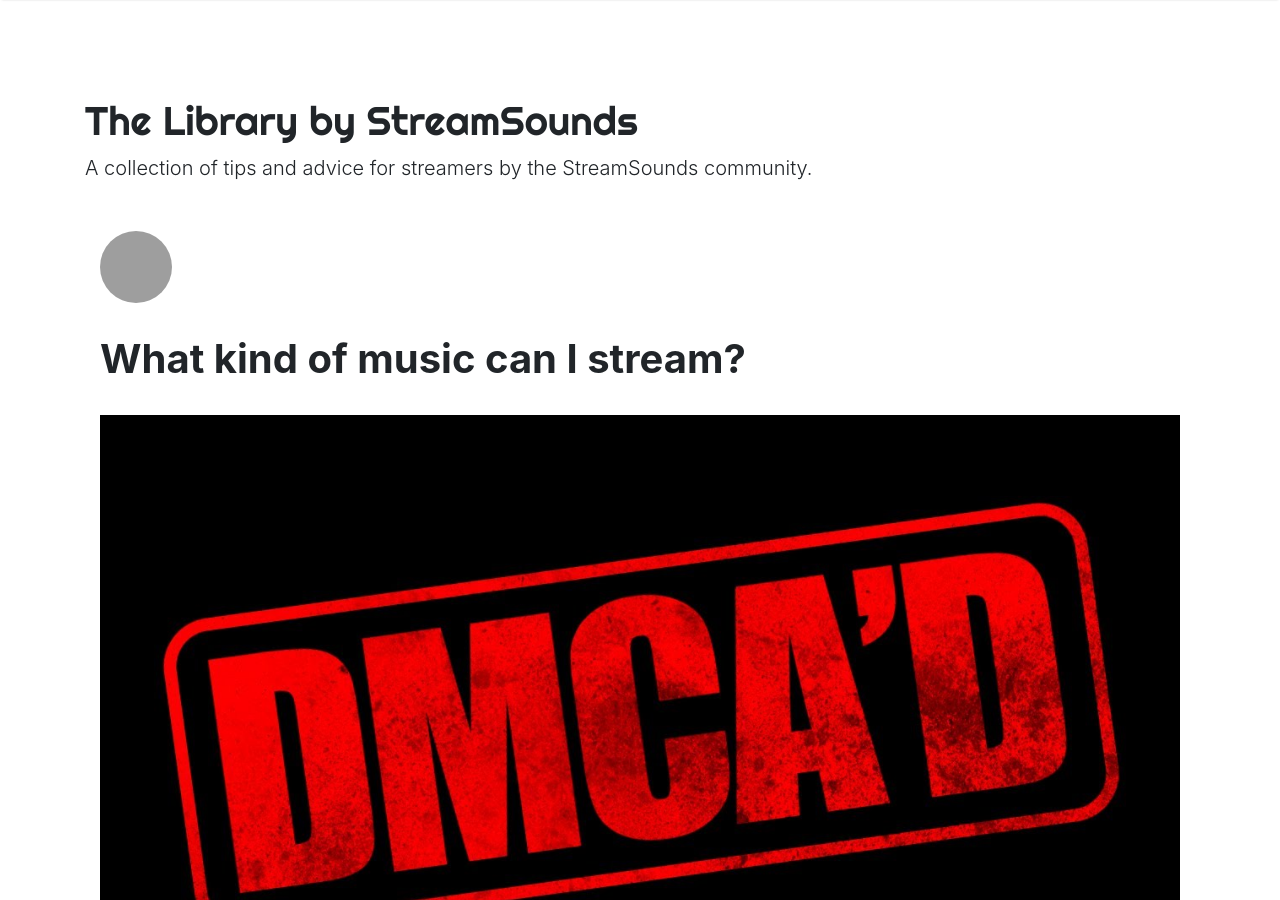
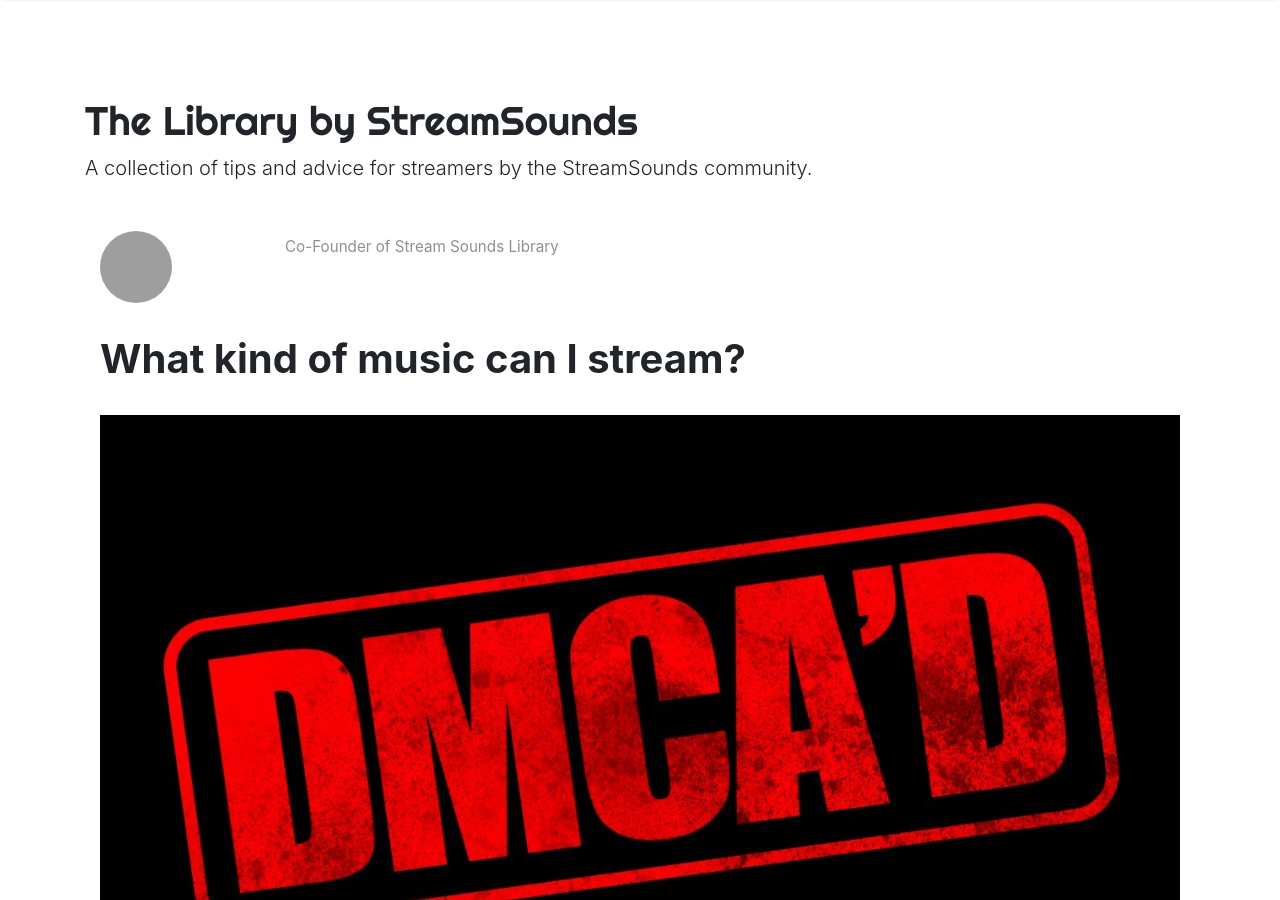
Before and after one commit to StreamSounds/library, a Jekyll site: the page built from _posts/2020-12-06-What-Kind-Of-Music-Can-I-Stream.md, in a window 1280 px wide and 900 px high. Built offline with Jekyll 4.4.1, drawn with Linux system fonts in a browser that asks for light colours; nearby versions of some CDN libraries; comment, search, counter and statistics services are not loaded; grey boxes are pictures that could not be loaded.

```diff
--- a/_config.yml
+++ b/_config.yml
@@ -17,7 +17,7 @@ authors:
     name: OGJunkyard
     display_name: OGJunkyard
     avatar: 'assets/images/OGFace.jpg'
-    gravatar: ''
+    gravatar:
     email: ogjunkyard@gmail.com
     web: https://twitch.tv/OGJunkyard
     twitter: https://twitter.com/OGJunkyard
@@ -26,11 +26,11 @@ authors:
     name: Flavius
     display_name: Flavius
     avatar: 'assets/images/Flavorful_Logo.png'
-    gravatar: ''
-    email: ''
-    web: ''
-    twitter: ''
-    description: ""
+    gravatar:
+    email: flaviuscreations@gmail.com
+    web: https://www.twitch.tv/FlavCreations
+    twitter: https://twitter.com/FlavCreations
+    description: "Co-Founder of Stream Sounds Library"
 
 # Plugins
 plugins:
```
